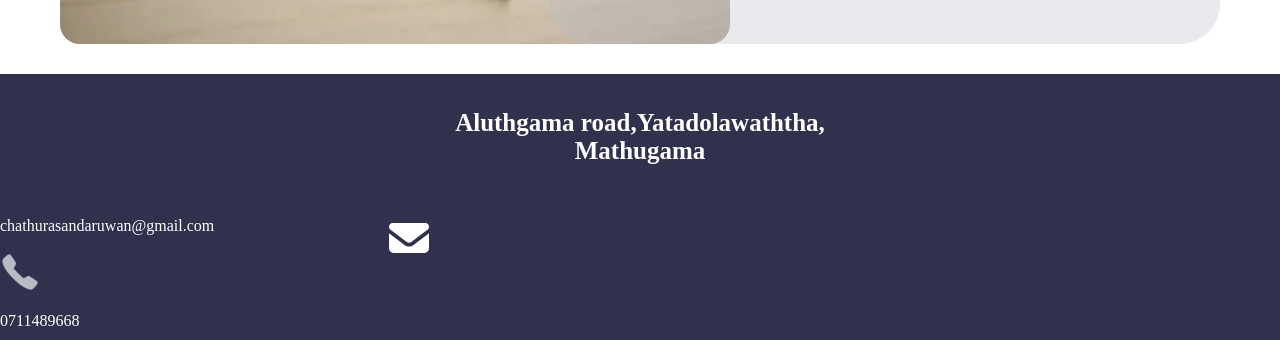
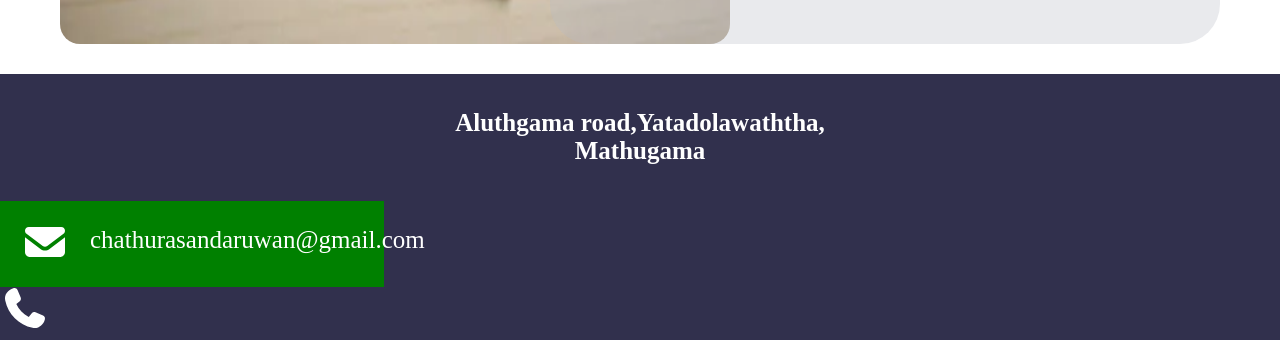
Before and after one commit to chathurasandaruwan/MyPortfolio, a plain HTML site: page index.html in a window 1280 px wide. Shown: the part 9817-10157 px from the top of the page. Drawn offline with Linux system fonts and the light colour scheme.

Commit message:
add-css-to-email-div-in-footer

```diff
--- a/index.html
+++ b/index.html
@@ -22,10 +22,32 @@
         footer>div:first-child>h3{
             font-size:var(--textFontSize);
         }
+        footer>div:nth-child(2){
+            background-color: green;
+            width: 30%;
+            display: flex;
+            position: relative;
+        }
         footer>div:nth-child(2)>div{
             font-size:var(--topicFontSize);
-            position: absolute;
-            left: 30%;
+            padding: 20px;
+            /*position: absolute;*/
+            /*left: 15%;*/
+        }
+        footer>div:nth-child(2)>p{
+            font-size:var(--textFontSize);
+            /*position: absolute;*/
+            /*left: 20%;*/
+        }
+        footer>div:nth-child(3)>div{
+            font-size:var(--topicFontSize);
+            /*position: absolute;*/
+            /*left: 60%;*/
+        }
+        footer>div:nth-child(3)>p{
+            font-size:var(--textFontSize);
+            /*position: absolute;*/
+            /*left: 65%;*/
         }
     </style>
 
@@ -624,7 +646,8 @@
     <div>
 <!--        call icon-->
         <div>
-            <img src="assets/images/call-icon.png" title="mobitel.com" alt="phone icon" width="40">
+<!--            <img src="assets/images/call-icon.png" title="mobitel.com" alt="phone icon" width="40">-->
+            <i class="fa-solid fa-phone"></i>
         </div>
         <p>
             0711489668
```
